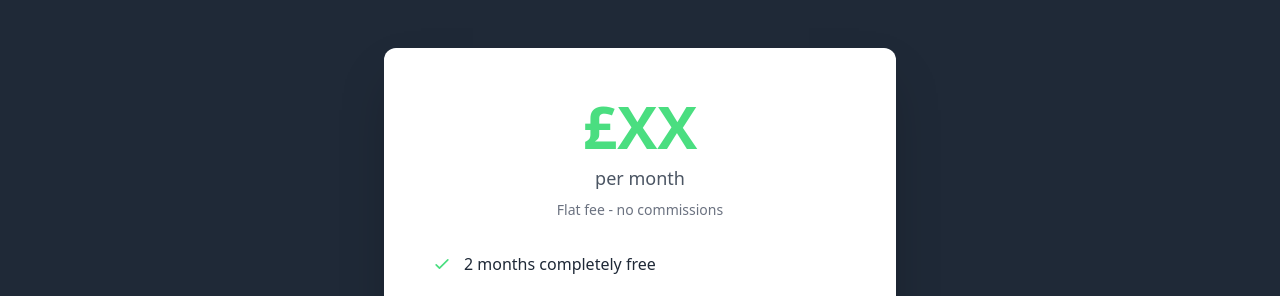
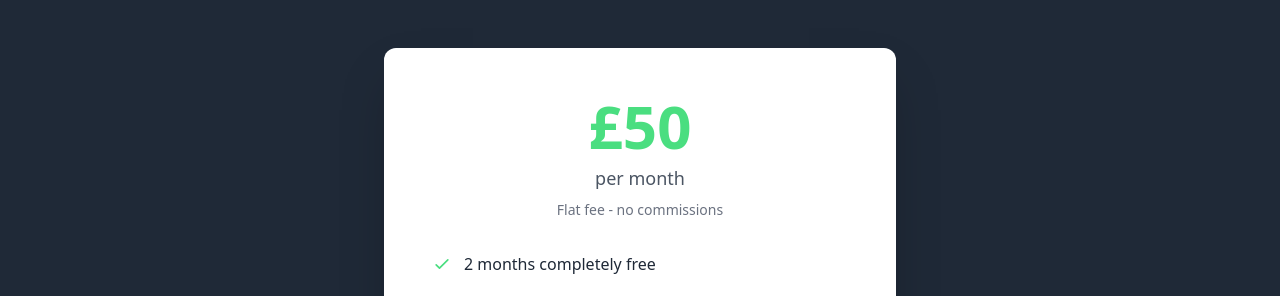
Before and after one commit to codan84/codan84.github.io, a Jekyll site: the page built from orderly.md, in a window 1280 px wide and 900 px high, scrolled down 2419 px. Shown: the part 175-471 px from the top of the window. Built offline with Jekyll 4.4.1, drawn with Linux system fonts in a browser that asks for light colours; nearby versions of some CDN libraries.

Commit message:
Add price

```diff
--- a/orderly.md
+++ b/orderly.md
@@ -180,7 +180,7 @@ title: Orderly - Complete Restaurant Solution
 
             <div class="bg-white text-gray-800 rounded-xl shadow-2xl p-8 md:p-12 max-w-lg mx-auto">
                 <div class="text-center mb-8">
-                    <div class="text-primary text-6xl font-bold mb-2">£XX</div>
+                    <div class="text-primary text-6xl font-bold mb-2">£50</div>
                     <div class="text-gray-600 text-lg">per month</div>
                     <div class="text-sm text-gray-500 mt-2">Flat fee - no commissions</div>
                 </div>
```
